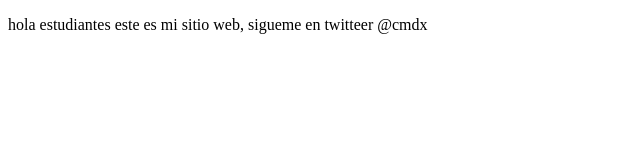
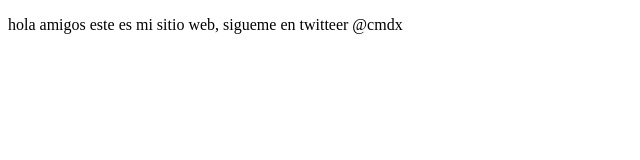
Before and after one commit to TheDolphin138/proyectoDemoCursoPrework, a plain HTML site: page index.html in a window 1280 px wide. Shown: the full height of the page, 0-640 px from the left. Drawn offline with Linux system fonts and the light colour scheme.

Commit message:
cambios agregamos sitio amigos

```diff
--- a/index.html
+++ b/index.html
@@ -7,6 +7,6 @@
     <title>Holamundo</title>
 </head>
 <body>
-    <p>hola estudiantes este es mi sitio web, sigueme en twitteer @cmdx</p>
+    <p>hola amigos este es mi sitio web, sigueme en twitteer @cmdx</p>
 </body>
 </html>
```
